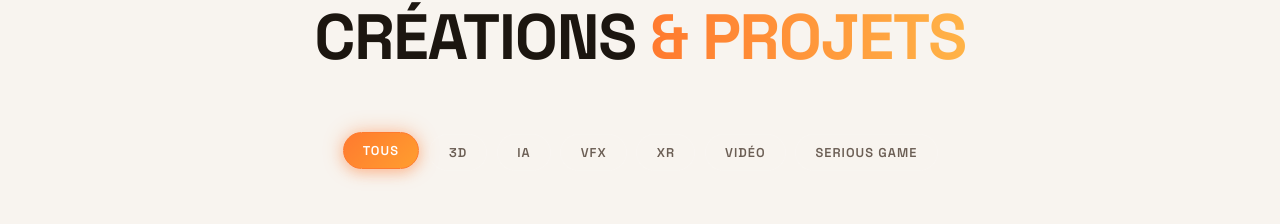
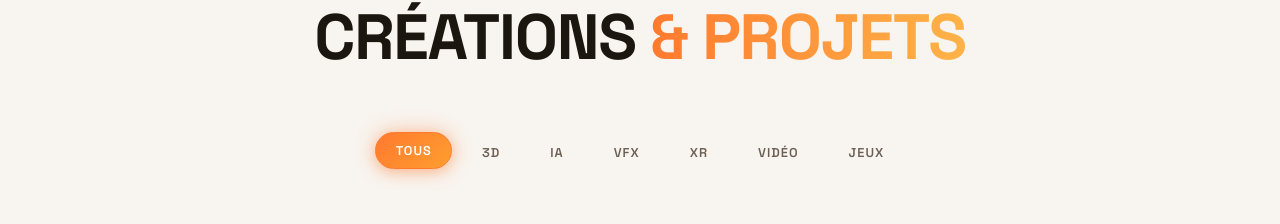
Before and after one commit to obiity/Obiity-CV-Site, a React (Vite) app: page / in a window 1280 px wide. Shown: the part 3209-3433 px from the top of the page. Built offline with nearby package versions, Linux system fonts and the light colour scheme; grey boxes are pictures that could not be loaded.

Commit message:
feat: rename category Serious Game to Jeux, add KING OF ARENA to Jeux and remove from Vidéo

```diff
--- a/src/components/sections/Portfolio.tsx
+++ b/src/components/sections/Portfolio.tsx
@@ -17,14 +17,14 @@ const projects = [
   { id: 27, title: "Sunny Isle Rosemary Mint",              client: 'ETHNI BEAUTY MARKET',location: 'Dakar - 2026', image: '/EBM/sunny-isle-cover.png',                slug: 'sunny-isle-rosemary-mint', categories: ['IA', 'Motion Design'] },
   { id: 28, title: "Ton Bon Cadeau",                        client: 'ETHNI BEAUTY MARKET',location: 'Dakar - 2026', image: '/EBM/ton-bon-cadeau-cover.jpg',            slug: 'ton-bon-cadeau',           categories: ['IA', 'Motion Design'] },
   { id: 1,  title: 'Publicité pour les climatiseurs Airton', client: 'AIRTON',            location: 'Dakar - 2026', image: '/airton-cover.jpg',                          slug: 'airton-climatiseurs',       categories: ['3D', 'VFX', 'Motion Design', 'Vidéo'] },
-  { id: 2,  title: 'Lancer Javelot - Jeu VR',               client: 'OBIITY',             location: 'Dakar - 2026', image: '/Lancer Javelot.png',                         slug: 'lancer-javelot-vr',         categories: ['3D', 'XR'] },
+  { id: 2,  title: 'Lancer Javelot - Jeu VR',               client: 'OBIITY',             location: 'Dakar - 2026', image: '/Lancer Javelot.png',                         slug: 'lancer-javelot-vr',         categories: ['3D', 'XR', 'Jeux'] },
   { id: 21, title: 'INTRO DAMEL',                           client: 'DAMEL STUDIO',       location: 'Dakar - 2026', image: '/LAT-DIOR1.png',                              slug: 'intro-damel',               categories: ['IA', '3D', 'Motion Design', 'Vidéo'] },
   { id: 4,  title: 'ARCHI 3D',                              client: 'OBIITY',             location: 'Dakar - 2026', image: '/PLAN ARCHI 3D.png',                          slug: 'archi-3d',                  categories: ['3D'] },
-  { id: 5,  title: 'DEVENIR AGRI-ENTREPRENEUR',             client: 'KTM ACADEMY',        location: 'Dakar - 2026', image: '/devenir-agri-entrepreneur.jpg',              slug: 'devenir-agri-entrepreneur', categories: ['3D', 'Serious Game'] },
-  { id: 6,  title: 'BOOSTGI-JOBS',                          client: 'ENCAF · KTM ADVANCE',location: 'Dakar - 2025', image: '/BOOSTGI-JOBS.jpeg',                          slug: 'boostgi-jobs',              categories: ['3D', 'XR', 'Serious Game'] },
-  { id: 7,  title: 'PROJET DE DIGITALISATION',              client: 'DER · KTM ADVANCE',  location: 'Dakar - 2025', image: '/PROJET DE DIGITALISATION.png',               slug: 'digitalisation',            categories: ['3D', 'Serious Game'] },
+  { id: 5,  title: 'DEVENIR AGRI-ENTREPRENEUR',             client: 'KTM ACADEMY',        location: 'Dakar - 2026', image: '/devenir-agri-entrepreneur.jpg',              slug: 'devenir-agri-entrepreneur', categories: ['3D', 'Jeux'] },
+  { id: 6,  title: 'BOOSTGI-JOBS',                          client: 'ENCAF · KTM ADVANCE',location: 'Dakar - 2025', image: '/BOOSTGI-JOBS.jpeg',                          slug: 'boostgi-jobs',              categories: ['3D', 'XR', 'Jeux'] },
+  { id: 7,  title: 'PROJET DE DIGITALISATION',              client: 'DER · KTM ADVANCE',  location: 'Dakar - 2025', image: '/PROJET DE DIGITALISATION.png',               slug: 'digitalisation',            categories: ['3D', 'Jeux'] },
   { id: 8,  title: 'ERROR 404',                             client: 'OBIITY',             location: 'Dakar - 2025', image: '/ERROR 404.png',                              slug: 'error-404',                 categories: ['3D', 'VFX', 'Vidéo'] },
-  { id: 9,  title: 'KING OF ARENA',                         client: 'DAMEL STUDIO',       location: 'Dakar - 2025', image: '/KING OF ARENA V2.png',                       slug: 'king-of-arena',             categories: ['3D', 'VFX', 'Vidéo'] },
+  { id: 9,  title: 'KING OF ARENA',                         client: 'DAMEL STUDIO',       location: 'Dakar - 2025', image: '/KING OF ARENA V2.png',                       slug: 'king-of-arena',             categories: ['3D', 'VFX', 'Jeux'] },
   { id: 20, title: 'Accès au financement aux producteurs de FA', client: 'ENDEV',          location: 'Dakar - 2025', image: '/acces-financement-producteurs.png',          slug: 'endev-acces-financement',   categories: ['Vidéo'] },
   { id: 10, title: 'FULANI',                                client: 'DAMEL STUDIO',       location: 'Dakar - 2023', image: '/FULANI.png',                                 slug: 'fulani',                    categories: ['3D', 'VFX', 'Vidéo'] },
   { id: 11, title: 'LAST LOADOUT - SURF SCOP',              client: 'SAIPEM',             location: 'Dakar - 2024', image: '/LAST LOADOUT - SURF SCOP.png',               slug: 'last-loadout',              categories: ['Vidéo'] },
@@ -38,7 +38,7 @@ const projects = [
   { id: 19, title: 'CORNICHE',                              client: 'OBIITY',             location: 'Dakar - 2023', image: '/CORNICHE.png',                               slug: 'corniche',                  categories: ['Vidéo'] },
 ];
 
-const CATEGORIES = ['Tous', '3D', 'IA', 'VFX', 'XR', 'Vidéo', 'Serious Game'];
+const CATEGORIES = ['Tous', '3D', 'IA', 'VFX', 'XR', 'Vidéo', 'Jeux'];
 const CLONE_COUNT = 2;
 const DRAG_THRESHOLD = 28;
 
```
